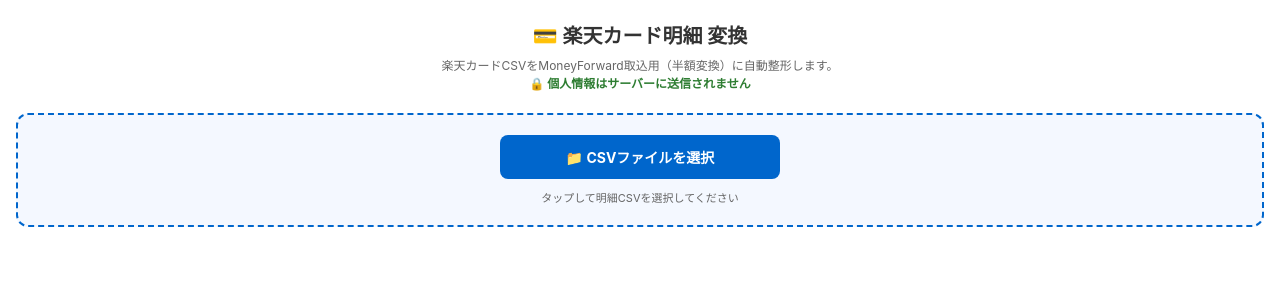
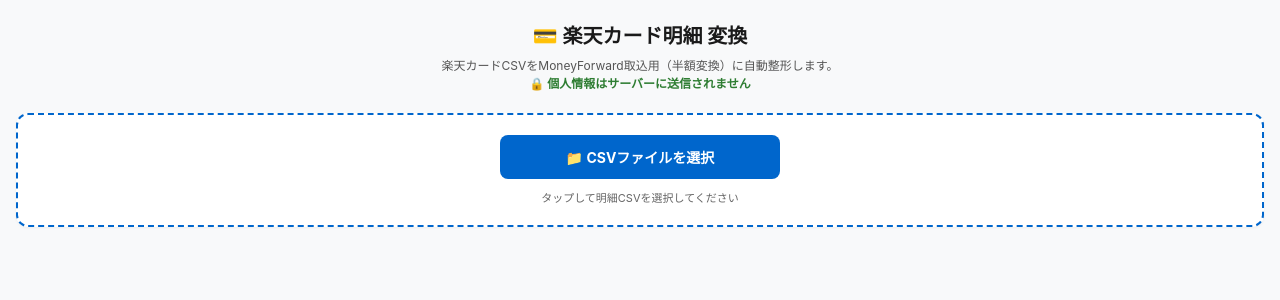
Before and after one commit to kiichi0322-byte/rakuten-csv-converter, a Next.js app: page / in a window 1280 px wide. Shown: the top 300 px of the page. Built offline with nearby package versions, Linux system fonts and the light colour scheme.

Commit message:
Fix dark mode background and text contrast

```diff
--- a/app/globals.css
+++ b/app/globals.css
@@ -1,49 +1,10 @@
 :root {
-  --background: #ffffff;
-  --foreground: #171717;
+  color-scheme: light;
 }
 
-@media (prefers-color-scheme: dark) {
-  :root {
-    --background: #0a0a0a;
-    --foreground: #ededed;
-  }
+html, body {
+  background-color: #f8f9fa !important;
+  color: #333333 !important;
+  margin: 0;
+  padding: 0;
 }
-
-html {
-  height: 100%;
-}
-
-html,
-body {
-  max-width: 100vw;
-  overflow-x: hidden;
-}
-
-body {
-  min-height: 100%;
-  display: flex;
-  flex-direction: column;
-  color: var(--foreground);
-  background: var(--background);
-  font-family: Arial, Helvetica, sans-serif;
-  -webkit-font-smoothing: antialiased;
-  -moz-osx-font-smoothing: grayscale;
-}
-
-* {
-  box-sizing: border-box;
-  padding: 0;
-  margin: 0;
-}
-
-a {
-  color: inherit;
-  text-decoration: none;
-}
-
-@media (prefers-color-scheme: dark) {
-  html {
-    color-scheme: dark;
-  }
-}
--- a/app/page.tsx
+++ b/app/page.tsx
@@ -196,10 +196,10 @@
   };
 
   return (
-    <main style={{ width: "100%", maxWidth: "100vw", boxSizing: "border-box", margin: "0 auto", padding: "20px 16px", fontFamily: "-apple-system, BlinkMacSystemFont, 'Segoe UI', Roboto, sans-serif", color: "#333", overflowX: "hidden" }}>
+    <main style={{ width: "100%", maxWidth: "100vw", boxSizing: "border-box", margin: "0 auto", padding: "20px 16px", fontFamily: "-apple-system, BlinkMacSystemFont, 'Segoe UI', Roboto, sans-serif", color: "#1a1a1a", backgroundColor: "#f8f9fa", minHeight: "100vh", overflowX: "hidden" }}>
       <header style={{ textAlign: "center", marginBottom: "20px", width: "100%" }}>
-        <h1 style={{ fontSize: "20px", margin: "0 0 8px 0" }}>💳 楽天カード明細 変換</h1>
-        <p style={{ fontSize: "12px", color: "#666", lineHeight: "1.5", margin: 0 }}>
+        <h1 style={{ fontSize: "20px", margin: "0 0 8px 0", color: "#1a1a1a" }}>💳 楽天カード明細 変換</h1>
+        <p style={{ fontSize: "12px", color: "#555555", lineHeight: "1.5", margin: 0 }}>
           楽天カードCSVをMoneyForward取込用（半額変換）に自動整形します。
           <br />
           <span style={{ color: "#2e7d32", fontWeight: "bold" }}>🔒 個人情報はサーバーに送信されません</span>
@@ -211,15 +211,16 @@
         borderRadius: "12px",
         padding: "20px 12px",
         textAlign: "center",
-        backgroundColor: "#f4f8ff",
+        backgroundColor: "#ffffff",
         marginBottom: "20px",
         boxSizing: "border-box",
-        width: "100%"
+        width: "100%",
+        boxShadow: "0 1px 3px rgba(0,0,0,0.05)"
       }}>
         <label htmlFor="file-upload" style={{
           display: "inline-block",
           backgroundColor: "#0066cc",
-          color: "#fff",
+          color: "#ffffff",
           padding: "12px 20px",
           borderRadius: "8px",
           fontWeight: "bold",
@@ -239,7 +240,7 @@
           disabled={isProcessing}
           style={{ display: "none" }}
         />
-        <p style={{ fontSize: "11px", color: "#666", marginTop: "10px", marginBottom: 0 }}>
+        <p style={{ fontSize: "11px", color: "#666666", marginTop: "10px", marginBottom: 0 }}>
           タップして明細CSVを選択してください
         </p>
         {isProcessing && <p style={{ marginTop: "10px", color: "#0066cc", fontWeight: "bold" }}>⏳ 処理中...</p>}
@@ -252,13 +253,13 @@
       )}
 
       {logs && (
-        <div style={{ border: "1px solid #e0e0e0", borderRadius: "12px", padding: "16px", backgroundColor: "#fff", boxSizing: "border-box", width: "100%" }}>
-          <h2 style={{ fontSize: "16px", marginTop: 0, marginBottom: "12px", borderBottom: "1px solid #eee", paddingBottom: "8px" }}>📊 処理完了レポート</h2>
+        <div style={{ border: "1px solid #e0e0e0", borderRadius: "12px", padding: "16px", backgroundColor: "#ffffff", boxSizing: "border-box", width: "100%", boxShadow: "0 2px 4px rgba(0,0,0,0.05)" }}>
+          <h2 style={{ fontSize: "16px", marginTop: 0, marginBottom: "12px", borderBottom: "1px solid #eee", paddingBottom: "8px", color: "#1a1a1a" }}>📊 処理完了レポート</h2>
 
           <div style={{ display: "flex", gap: "8px", marginBottom: "12px", width: "100%", boxSizing: "border-box" }}>
-            <div style={{ flex: 1, backgroundColor: "#f9f9f9", padding: "8px", borderRadius: "6px", textAlign: "center" }}>
-              <div style={{ fontSize: "10px", color: "#666" }}>入力件数</div>
-              <div style={{ fontWeight: "bold", fontSize: "15px" }}>{logs.totalInputRows}件</div>
+            <div style={{ flex: 1, backgroundColor: "#f5f5f5", padding: "8px", borderRadius: "6px", textAlign: "center" }}>
+              <div style={{ fontSize: "10px", color: "#666666" }}>入力件数</div>
+              <div style={{ fontWeight: "bold", fontSize: "15px", color: "#1a1a1a" }}>{logs.totalInputRows}件</div>
             </div>
             <div style={{ flex: 1, backgroundColor: "#e8f5e9", padding: "8px", borderRadius: "6px", textAlign: "center" }}>
               <div style={{ fontSize: "10px", color: "#2e7d32" }}>変換成功</div>
@@ -266,7 +267,7 @@
             </div>
           </div>
 
-          <p style={{ fontSize: "12px", color: "#555", margin: "6px 0", wordBreak: "break-all" }}>
+          <p style={{ fontSize: "12px", color: "#444444", margin: "6px 0", wordBreak: "break-all" }}>
             📄 <strong>保存名:</strong><br />{logs.outputFilename}
           </p>
 
@@ -276,13 +277,12 @@
             </p>
           )}
 
-          {/* 手動ダウンロードボタン */}
           <button
             onClick={handleManualDownload}
             style={{
               width: "100%",
               backgroundColor: "#2e7d32",
-              color: "#fff",
+              color: "#ffffff",
               border: "none",
               padding: "14px",
               borderRadius: "8px",
@@ -296,17 +296,17 @@
             📥 変換後CSVをダウンロードする
           </button>
 
-          <h3 style={{ fontSize: "14px", marginTop: "16px", marginBottom: "8px" }}>
+          <h3 style={{ fontSize: "14px", marginTop: "16px", marginBottom: "8px", color: "#1a1a1a" }}>
             ▼ プレビュー (全 {logs.convertedData.length} 件)
           </h3>
-          <div style={{ display: "flex", flexDirection: "column", gap: "8px", width: "100%", maxHeight: "400px", overflowY: "auto", border: "1px solid #eee", padding: "8px", borderRadius: "8px", boxSizing: "border-box" }}>
+          <div style={{ display: "flex", flexDirection: "column", gap: "8px", width: "100%", maxHeight: "400px", overflowY: "auto", border: "1px solid #eee", padding: "8px", borderRadius: "8px", boxSizing: "border-box", backgroundColor: "#ffffff" }}>
             {logs.convertedData.map((row, idx) => (
               <div key={idx} style={{ border: "1px solid #e0e0e0", borderRadius: "8px", padding: "10px", backgroundColor: "#fafafa", fontSize: "12px", boxSizing: "border-box", width: "100%" }}>
                 <div style={{ display: "flex", justifyContent: "space-between", marginBottom: "4px" }}>
-                  <span style={{ color: "#666", fontSize: "11px" }}>#{idx + 1} | {row["取引日"]}</span>
+                  <span style={{ color: "#666666", fontSize: "11px" }}>#{idx + 1} | {row["取引日"]}</span>
                   <span style={{ fontWeight: "bold", color: "#d32f2f", fontSize: "13px" }}>￥{row["出金金額（円）"]}</span>
                 </div>
-                <div style={{ fontWeight: "bold", color: "#333", fontSize: "12px", wordBreak: "break-all" }}>{row["取引先"]}</div>
+                <div style={{ fontWeight: "bold", color: "#1a1a1a", fontSize: "12px", wordBreak: "break-all" }}>{row["取引先"]}</div>
               </div>
             ))}
           </div>
```
